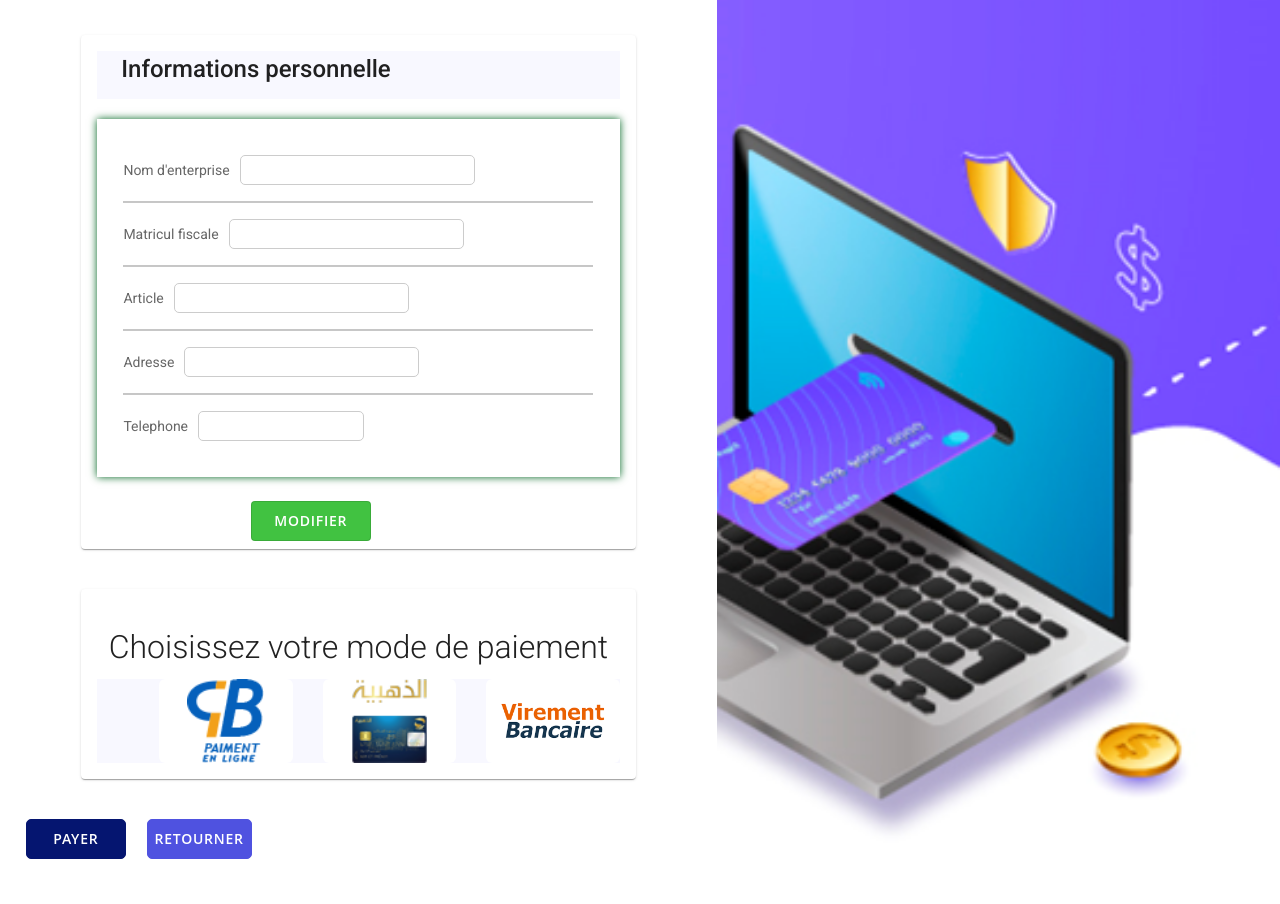
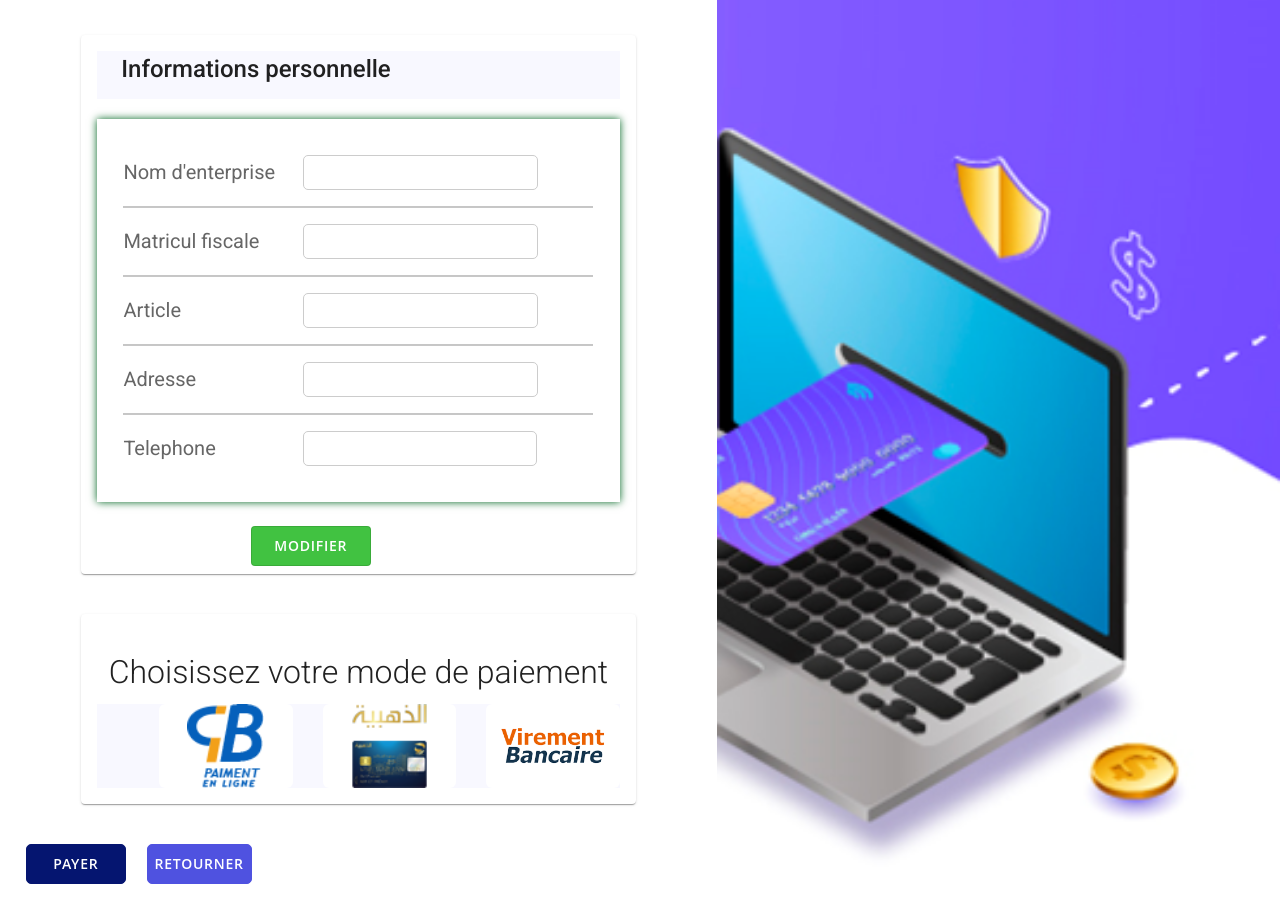
Before and after one commit to lanohoza/page_paiement, an Angular app: page / in a window 1280 px wide. Before the commit the page ends 879 px from the top, so only its background shows below. Built offline with nearby package versions, Linux system fonts and the light colour scheme.

Commit message:
Update app.component.css

```diff
--- a/src/app/app.component.css
+++ b/src/app/app.component.css
@@ -21,8 +21,12 @@
 
 }
 
-
-
+mat-card-subtitle{
+    font-size: large;
+}
+mat-card-title{
+    font-size: x-large;
+}
 
 .cardbox{
     margin-bottom: 3%;
@@ -33,23 +37,26 @@
     display: none;
 }
 label{
-    padding-right: 10px;}
+
+width: 180px;
+display: inline-block;
+}
 input{
      background: #FFFFFF;
     border: 1px solid #ccc;
       box-sizing: border-box;
       border-radius: 5px;
-      width: 50;
-      height: 30px;
+
+      height: 35px;
     position: relative;}
 input, select, label {
 
-    position: relative;
-    width: auto;
+
     margin: 0;
     outline: none;
     font-family: Roboto, Arial, sans-serif;
-    font-size: 14px;
+    font-size: 20px;
+    font-weight: 400;
     color: #666;
     line-height: 22px;
     }
@@ -62,7 +69,7 @@ top: 105px;
 font-family: IBM Plex Sans;
 font-style: normal;
 font-weight: normal;
-font-size: 15px;
+font-size: 20px;
 line-height: 24px;
 /* or 343% */
 
@@ -198,13 +205,18 @@ form {
               }
 
  .header{
+     font-size: 100% ;
      padding: 8px;
      background-color:ghostwhite;
 
  }
  h2{
+     font-size: x-large;
     padding-top: 5%;
     font-weight: lighter;
+}
+h3{
+    font-size: large;
 }
   .ccp-header-image {
     background-image: url("/assets/ccp.png");
@@ -226,14 +238,14 @@ form {
     transform: translate(-50%,-50%);
     margin-top: 3%;
     position: relative;
-    padding-top: 10%;
+
 }
 .upload-box{
     font-size: 16px;
     background: white;
     border-radius: 70px;
     box-shadow: 5px 5px 10px black;
-    width: 100%;
+    width: 400px;
     height: 40px;
     outline: none;
     left: 60%;
@@ -250,26 +262,3 @@ form {
 ::-webkit-file-upload-button:hover{
     background: #ccc;
 }
-
-#article {
-    font-family: Arial, Helvetica, sans-serif;
-    border-collapse: collapse;
-    width: 100%;
-  }
-
-  #article td, #article th {
-    border: 1px solid #ddd;
-    padding: 8px;
-  }
-
-  #article tr:nth-child(even){background-color: #f2f2f2;}
-
-  #article tr:hover {background-color: #ddd;}
-
-  #article th {
-    padding-top: 12px;
-    padding-bottom: 12px;
-    text-align: left;
-    background-color: #04AA6D;
-    color: white;
-  }
```
